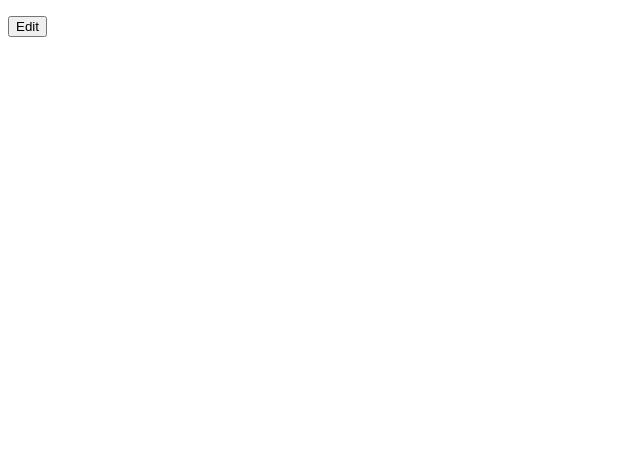
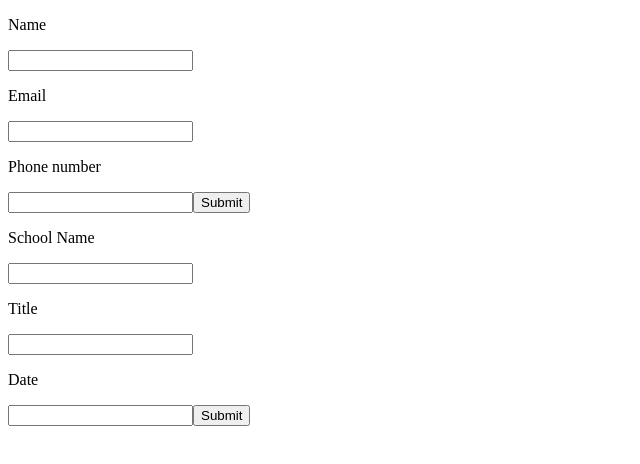
Before and after one commit to Marentxs/cv-application, a React (Vite) app: page / in a window 1280 px wide. Shown: the top 464 px of the page, without its empty margins (0-640 px from the left). Built offline with nearby package versions, Linux system fonts and the light colour scheme; the HTML template or start-up script is replaced by a standard one.

Commit message:
feat: build education info edit and save functionality

```diff
--- a/src/App.jsx
+++ b/src/App.jsx
@@ -1,5 +1,6 @@
 import { useState } from "react";
 import General from "./components/general";
+import Education from "./components/education";
 
 function App() {
   const [generalInfo, setGeneralInfo] = useState({
@@ -8,16 +9,29 @@ function App() {
     phoneNumber: "",
   });
 
-  const [educationList, setEducationList] = useState(null);
+  const [educationList, setEducationList] = useState({
+    schoolName: "",
+    title: "",
+    date: "",
+  });
+
   const [experienceList, setExperienceList] = useState(null);
 
   const handleSaveGeneral = (newData) => {
     setGeneralInfo(newData);
   };
+  const handleEducationGeneral = (newData) => {
+    setEducationList(newData);
+  };
 
   return (
     <div>
-      <General data={generalInfo} onSave={handleSaveGeneral} />
+      <div>
+        <General data={generalInfo} onSave={handleSaveGeneral} />
+      </div>
+      <div>
+        <Education data={educationList} onSave={handleEducationGeneral} />
+      </div>
     </div>
   );
 }
--- a/src/components/education.jsx
+++ b/src/components/education.jsx
@@ -0,0 +1,83 @@
+import { useState } from "react";
+
+//Logic for buttons
+
+function Education(props) {
+  const [draftInfo, setDraftInfo] = useState(props.data);
+  const [isEditing, setIsEditing] = useState(true);
+
+  //Logic for input places
+
+  const handleChange = (event) => {
+    const { name, value } = event.target;
+
+    setDraftInfo((prevData) => ({
+      ...prevData,
+      [name]: value,
+    }));
+  };
+
+  //Once edit is clicked
+
+  function handleEditClick() {
+    setIsEditing(true);
+    setDraftInfo(props.data);
+  }
+
+  //Once submit is clicked
+
+  function handleSubmitClick() {
+    props.onSave(draftInfo);
+    setIsEditing(false);
+  }
+
+  //Content itself
+
+  let content;
+
+  if (isEditing === true) {
+    content = (
+      <div>
+        <p>School Name</p>
+        <input
+          name="schoolName"
+          type="text"
+          value={draftInfo.schoolName}
+          onChange={handleChange}
+        />
+
+        <p>Title</p>
+        <input
+          name="title"
+          type="text"
+          value={draftInfo.title}
+          onChange={handleChange}
+        />
+
+        <p>Date</p>
+        <input
+          name="date"
+          type="text"
+          value={draftInfo.date}
+          onChange={handleChange}
+        />
+
+        <button onClick={handleSubmitClick}>Submit</button>
+      </div>
+    );
+  } else {
+    content = (
+      <div>
+        <p>{props.data.schoolName}</p>
+        <p>{props.data.title}</p>
+        <p>{props.data.date}</p>
+
+        <button onClick={handleEditClick}>Edit</button>
+      </div>
+    );
+  }
+
+  return <div>{content}</div>;
+}
+
+export default Education;
--- a/src/components/general.jsx
+++ b/src/components/general.jsx
@@ -4,7 +4,7 @@ import { useState } from "react";
 
 function General(props) {
   const [draftInfo, setDraftInfo] = useState(props.data);
-  const [isEditing, setIsEditing] = useState(false);
+  const [isEditing, setIsEditing] = useState(true);
 
   //Logic for input places
 
```
